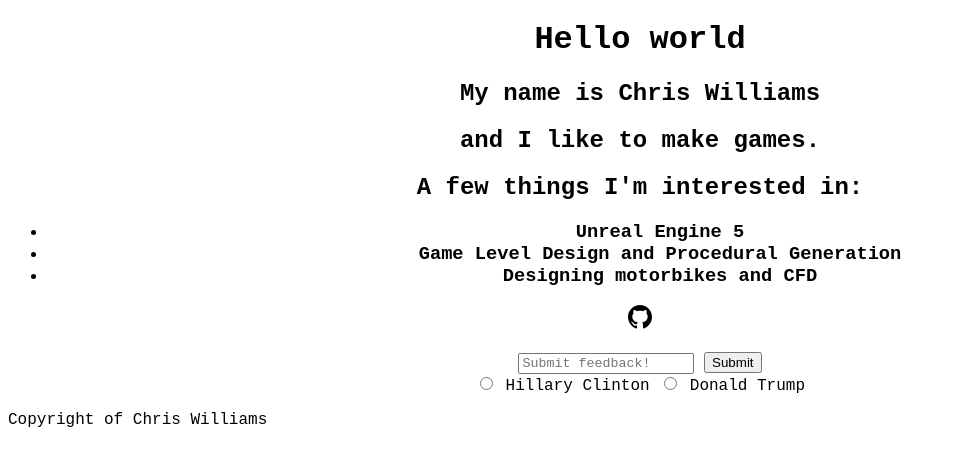
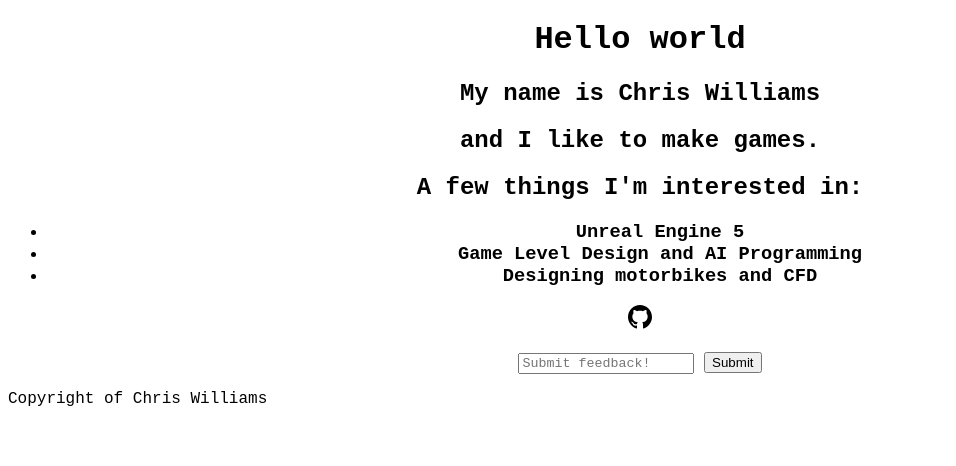
Before and after one commit to TheRealChrisWilliams/TheRealChrisWilliams.github.io, a plain HTML site: page index.html in a window 1280 px wide. Shown: the whole page, without its empty margins (0-956 px from the left). Drawn offline with Linux system fonts and the light colour scheme.

Commit message:
Update index.html

```diff
--- a/index.html
+++ b/index.html
@@ -23,7 +23,7 @@
 
         <ul>
           <li> Unreal Engine 5 </li>
-          <li> Game Level Design and Procedural Generation </li>
+          <li> Game Level Design and AI Programming </li>
           <li> Designing motorbikes and CFD </li>
         </ul>
       </h3>
@@ -37,10 +37,6 @@
     <form action="/submit-feedback"> <input type="text" style="font-family:'Courier New'" placeholder="Submit feedback!" required>
       <button type="Submit">Submit</button>
     </form>
-    <form action="/submit-opinion">
-      <label><input type="radio" name="president"> Hillary Clinton </label>
-      <label><input type="radio" name="president"> Donald Trump </label>
-    </form>
   </center>
   <footer>
      <p>Copyright of Chris Williams
```
